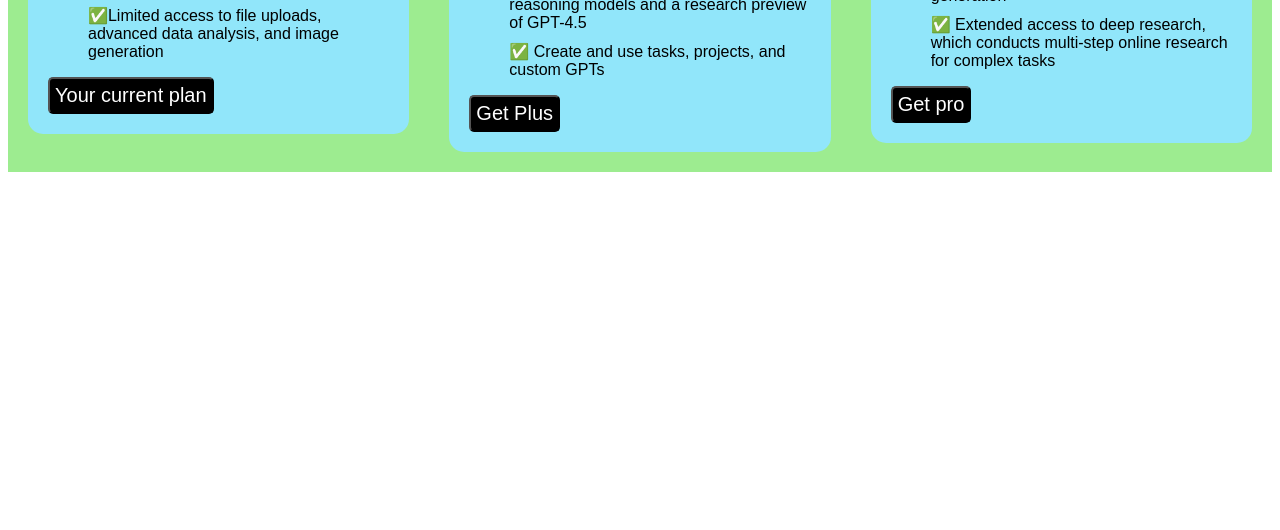
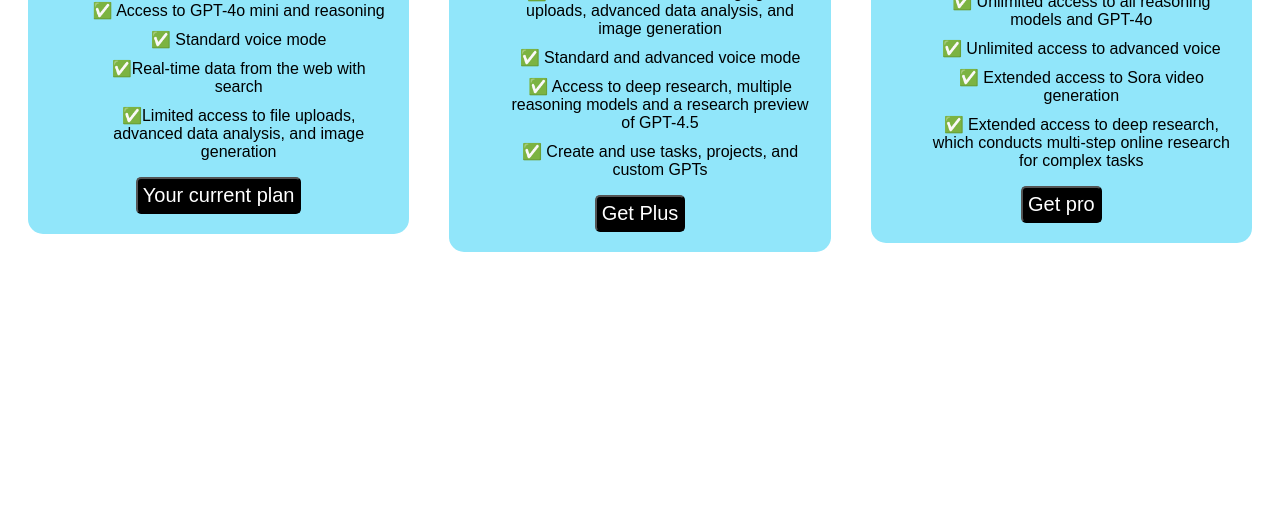
Before and after one commit to girishdhakar/ChatGPT-Subscription-Table, a plain HTML site: page index.html in a window 1280 px wide. Shown: the part 270-800 px from the top of the page. Drawn offline with Linux system fonts and the light colour scheme; a web font is replaced by a local one.

Commit message:
Update index.html

```diff
--- a/index.html
+++ b/index.html
@@ -47,7 +47,7 @@
         justify-content: center;
         align-items: center;
         height: 100%;
-        background-color: rgb(157, 236, 144);
+        padding-top: 100px;
       }
 
       .pricing-plan{
@@ -57,7 +57,7 @@
         max-width: 350px;
         padding: 20px;
         border-radius: 15px;
-        text-align: start;
+        text-align: center;
       }
 
       .plan-button{
```
